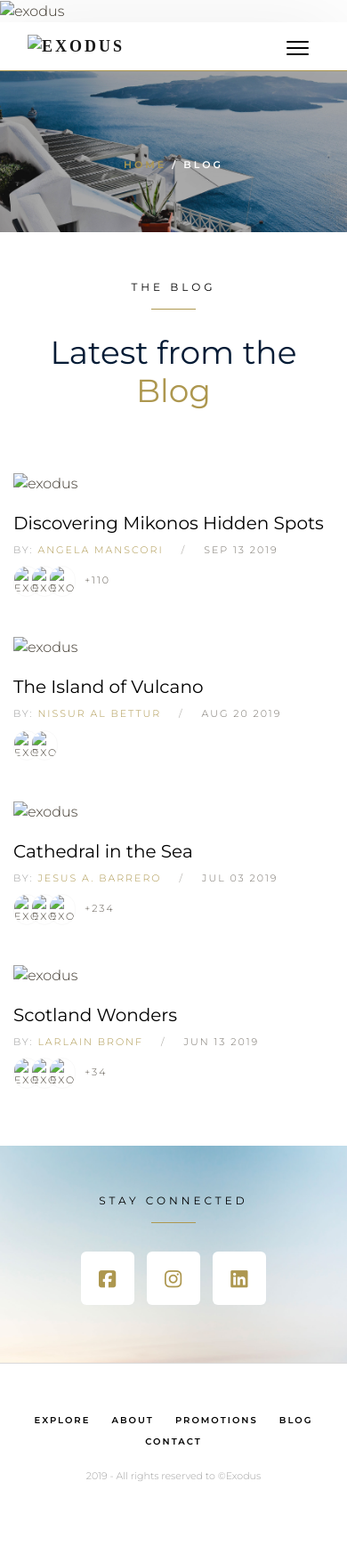
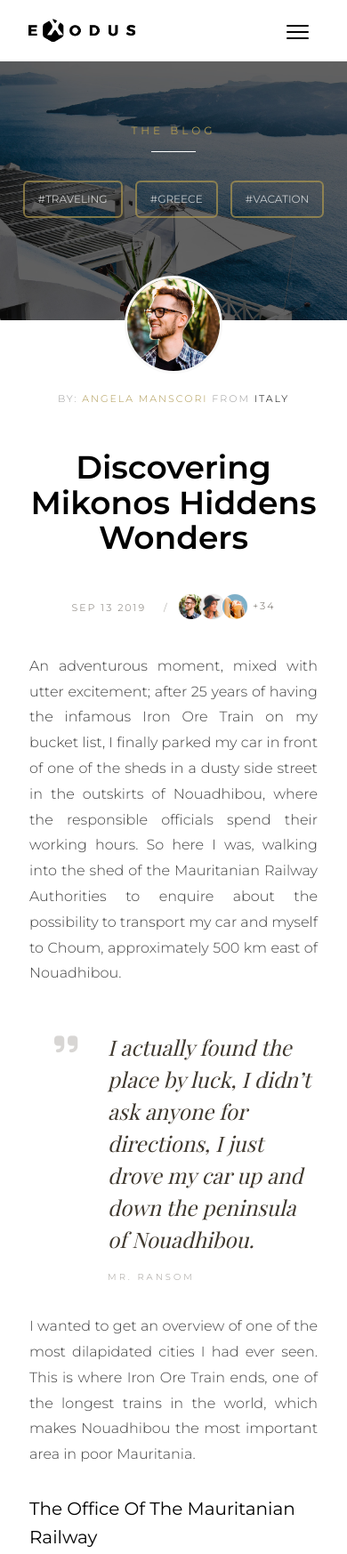
Before and after one commit to UA-MIS/Study-Abroad, a plain HTML site: page src/pages/students/chase/chase.html in a window 390 px wide. Shown: the top 1747 px of the page at 89% size. Before the commit the page ends 1690 px from the top, so only its background shows below. Drawn offline with nearby package versions, Linux system fonts and the light colour scheme; files that its build step writes are made by us from their sources; files whose address does not match are found by name; a web font is replaced by a local one.

Commit message:
removed carousel component and building out chase page again

```diff
--- a/src/pages/students/chase/chase.html
+++ b/src/pages/students/chase/chase.html
@@ -13,31 +13,29 @@
         <link href="https://fonts.googleapis.com/css?family=Montserrat:100,200,300,400,600,700&display=swap" rel="stylesheet">
         <link href="https://fonts.googleapis.com/css?family=Playfair+Display:400,400i,700,700i,900,900i&display=swap" rel="stylesheet">
         <!-- Bootstrap CSS -->
-        <link rel="stylesheet" type="text/css" href="css/bootstrap.min.css"/>
+        <link rel="stylesheet" type="text/css" href="../../../css/bootstrap.min.css"/>
         <!-- Styles CSS -->
-        <link rel="stylesheet" type="text/css" href="css/style.css" />
-        <link rel="stylesheet" type="text/css" href="css/az-styles.css" />
+        <link rel="stylesheet" type="text/css" href="../../../css/style.css" />
+        <link rel="stylesheet" type="text/css" href="../../../css/az-styles.css" />
         <!-- Load Font Awesome Kit -->
         <script src="https://kit.fontawesome.com/747940bb1c.js"></script>
         <!-- Load Animate CSS -->
-        <link rel="stylesheet" type="text/css" href="css/animate.css">
+        <link rel="stylesheet" type="text/css" href="../../../css/animate.css">
         <!-- Load AOS CSS -->
-        <link rel="stylesheet" type="text/css" href="css/aos.css">
+        <link rel="stylesheet" type="text/css" href="../../../css/aos.css">
         <!-- Slick Slider CSS -->
-        <link rel="stylesheet" type="text/css" href="css/slick.css">
-        <link rel="stylesheet" type="text/css" href="css/slick-theme.css">
+        <link rel="stylesheet" type="text/css" href="../../../css/slick.css">
+        <link rel="stylesheet" type="text/css" href="../../../css/slick-theme.css">
 
     </head>
     <body class="white">
-    <div class="app-carousel">
-        <img src="assets/img/gallery/01.jpg" alt="exodus" class="img-fluid">
-    </div>
+
         <!-- Main Content Starts -->
         <header class="b-gold white">
             <div class="container">
                 <nav class="navbar navbar-expand-lg navbar-light">
                 <!-- Change path logo here -->
-                  <a class="navbar-brand logo" href="index.html"><img src="assets/img/logo.png" alt="Exodus" class="img-fluid"></a>
+                  <a class="navbar-brand logo" href="index.html"><img src="../../../assets/img/logo.png" alt="Exodus" class="img-fluid"></a>
 
                   <!-- Collapse button -->
                   <button class="navbar-toggler first-button" type="button" data-toggle="collapse" data-target="#navbarSupportedContent"
@@ -57,7 +55,7 @@
                             <a class="nav-link" href="promo-page.html">Promotions</a>
                         </li>
                         <li class="nav-item">
-                            <a class="nav-link t-gold" href="">Blog</a>
+                            <a class="nav-link t-gold" href="blog-page.html">Blog</a>
                         </li>
                         <li class="nav-item">
                         <a class="nav-link" href="contact-page.html"><i class="far fa-envelope"></i></a>
@@ -72,110 +70,74 @@
         <div id="about" class="section video">
                 <div class="container">
                     <div class="content center mt-100">
-                        <div class="breadcrumb t-white">
-                            <a href="index.html" class="t-gold">Home</a> / Blog
-                        </div>
+                        <h5 class="t-gold">THE BLOG</h5>
+                        <span class="line"></span>
+                        <div class="tags"><a class="tag t-white b-gold">#traveling</a> <a class="tag t-white b-gold">#greece</a> <a class="tag t-white b-gold">#vacation</a></div>
+                        <div class="mt-50"></div>
                     </div>
                 </div>
             <!-- Video Background -->
             <div class="video-back">
-                <div class="color-overlay op-3"></div>
+                <div class="color-overlay op-6"></div>
                 <video class="back three img">
                 </video>
             </div>
         </div><!-- Section Ends -->
 
         <!-- Section -->
-        <div class="section white">
-            <div class="container" id="posts">
-                <div class="content center">
+        <div class="section white no-padding post-detail">
+            <div class="container" id="post">
+                <div class="content center paragraph">
+                    <div class="center info-box-detail mt-minus-200">
+                        <div class="author"><img src="../../../assets/img/user1.jpg" alt="exodus" class="img-fluid"></div>
+                        <div class="post-info">By: <a class="author t-gold">Angela Manscori</a> from <span class="country">Italy</span></div>
+                    </div>
+                    <h1 class="t-black">Discovering Mikonos Hiddens Wonders</h1>
 
-                    <h5 class="t-black">THE BLOG</h5>
-                    <span class="line gold"></span>
-                    <h2 class="t-dark">Latest from the <span class="t-gold">Blog</span></h2>
-                    <div class="row text-justify mt-30">
+                     <div class="info-box-detail left">
+                        <div class="post-date">Sep 13 2019</div>
+                        <span class="separation">/</span>
+                        <div class="post-views">
+                            <img src="../../../assets/img/user1.jpg" alt="exodus" class="img-fluid">
+                            <img src="../../../assets/img/user2.jpg" alt="exodus" class="img-fluid">
+                            <img src="../../../assets/img/user3.jpg" alt="exodus" class="img-fluid">
+                            <span class="count">+34</span>
+                        </div>
+                    </div>
 
-                        <!-- Info Box -->
-                        <div class="col-lg-6 left mt-20" >
-                            <div class="post-item">
-                                <img src="assets/img/ft-1.jpg" alt="exodus" class="img-fluid main">
-                                <a href="blog-detail.html"><h4 class="t-black">Discovering Mikonos Hidden Spots</h4></a>
-                                <div class="info-box-detail left">
-                                    <div class="post-info">By: <a class="author t-gold">Angela Manscori</a></div>
-                                    <span class="separation">/</span>
-                                    <div class="post-date">Sep 13 2019</div>
-                                    <div class="post-views">
-                                        <img src="assets/img/user1.jpg" alt="exodus" class="img-fluid">
-                                        <img src="assets/img/user2.jpg" alt="exodus" class="img-fluid">
-                                        <img src="assets/img/user3.jpg" alt="exodus" class="img-fluid">
-                                        <span class="count">+110</span>
-                                    </div>
-                                </div>
-                            </div>
-                        </div><!-- End -->
+                    <p class=" justify">An adventurous moment, mixed with utter excitement; after 25 years of having the infamous Iron Ore Train on my bucket list, I finally parked my car in front of one of the sheds in a dusty side street in the outskirts of Nouadhibou, where the responsible officials spend their working hours. So here I was, walking into the shed of the Mauritanian Railway Authorities to enquire about the possibility to transport my car and myself to Choum, approximately 500 km east of Nouadhibou.</p>
 
-                        <!-- Info Box -->
-                        <div class="col-lg-6 left mt-20" >
-                            <div class="post-item">
-                                <img src="assets/img/ft-2.jpg" alt="exodus" class="img-fluid main">
-                                <a href="blog-detail.html"><h4 class="t-black">The Island of Vulcano</h4></a>
-                                <div class="info-box-detail left">
-                                    <div class="post-info">By: <a class="author t-gold">Nissur Al Bettur</a></div>
-                                    <span class="separation">/</span>
-                                    <div class="post-date">Aug 20 2019</div>
-                                    <div class="post-views">
-                                        <img src="assets/img/user1.jpg" alt="exodus" class="img-fluid">
-                                        <img src="assets/img/user2.jpg" alt="exodus" class="img-fluid">
-                                    </div>
-                                </div>
-                            </div>
-                        </div><!-- End -->
+                    <blockquote><i class="fas fa-quote-right"></i> <span class="quote">I actually found the place by luck, I didn’t ask anyone for directions, I just drove my car up and down the peninsula of Nouadhibou. <span class="author"> Mr. Ransom</span></span></blockquote>
 
-                        <!-- Info Box -->
-                        <div class="col-lg-6 left mt-20" >
-                            <div class="post-item">
-                                <img src="assets/img/ft-3.jpg" alt="exodus" class="img-fluid main">
-                                <a href="blog-detail.html"><h4 class="t-black">Cathedral in the Sea</h4></a>
-                                <div class="info-box-detail left">
-                                    <div class="post-info">By: <a class="author t-gold">Jesus A. Barrero</a></div>
-                                    <span class="separation">/</span>
-                                    <div class="post-date">Jul 03 2019</div>
-                                    <div class="post-views">
-                                        <img src="assets/img/user1.jpg" alt="exodus" class="img-fluid">
-                                        <img src="assets/img/user2.jpg" alt="exodus" class="img-fluid">
-                                        <img src="assets/img/user3.jpg" alt="exodus" class="img-fluid">
-                                        <span class="count">+234</span>
-                                    </div>
-                                </div>
-                            </div>
-                        </div><!-- End -->
+                    <p class="justify">I wanted to get an overview of one of the most dilapidated cities I had ever seen. This is where Iron Ore Train ends, one of the longest trains in the world, which makes Nouadhibou the most important area in poor Mauritania.</p>
 
-                        <!-- Info Box -->
-                        <div class="col-lg-6 left mt-20" >
-                            <div class="post-item">
-                                <img src="assets/img/ft-4.jpg" alt="exodus" class="img-fluid main">
-                                <a href="blog-detail.html"><h4 class="t-black">Scotland Wonders</h4></a>
-                                <div class="info-box-detail left">
-                                    <div class="post-info">By: <a class="author t-gold">Larlain Bronf</a></div>
-                                    <span class="separation">/</span>
-                                    <div class="post-date">Jun 13 2019</div>
-                                    <div class="post-views">
-                                        <img src="assets/img/user1.jpg" alt="exodus" class="img-fluid">
-                                        <img src="assets/img/user2.jpg" alt="exodus" class="img-fluid">
-                                        <img src="assets/img/user3.jpg" alt="exodus" class="img-fluid">
-                                        <span class="count">+34</span>
-                                    </div>
-                                </div>
-                            </div>
-                        </div><!-- End -->
+                    <h3 class="left">The Office Of The Mauritanian Railway</h3>
+                    <p class="justify">When A White Western Woman Enters The Office Of The Mauritanian Railway Authorities.
+                     The deal was done in the blink of an eye. With one place still available, I could put my car on the train. I only had to decide immediately, since the train was about to leave. I quickly checked my water and food supply, which would last for some days and gave it a go. 120 Euros for the car plus myself was a fair price and within the next couple of minutes, my car was loaded and tied to a platform for vehicles. My ticket said no passengers in the car, but nobody obliged when I asked if I could spend the journey in or on the car. I started making arrangements for the coming 30 hours: water, food, snacks were all at hand, towel, toothbrush and toilet paper on the dashboard, cameras and mobile phone as well within easy reach. Check, check, double check.
 
-                    </div>
+                    It took hours of turning switches, pulling the wagons and platforms up and down the tracks, back and forth to have them all in right position ready for the long journey East. Finally, around 8pm, after seven hours of waiting (talk about an immediate decision making), everything was set and the train took off honking repeatedly, taking the endless semicircle track out of Nouadhibou.</p>
                 </div>
             </div>
-        </div><!-- Section Ends -->
+            <div class="section back three mt-50">
+                <div class="m-200"></div>
+            </div>
+            <div class="credit">View from my window</div>
+
+            <div class="container mt-20 paragraph">
+                <h3 class="left">The White Western Woman</h3>
+                <div class="content center">
+                    <p class="justify">When A White Western Woman Enters The Office Of The Mauritanian Railway Authorities.
+                    So here I was, walking into the shed of the Mauritanian Railway Authorities to enquire about the possibility to transport my car and myself to Choum, approximately 500 km east of Nouadhibou. The deal was done in the blink of an eye. With one place still available, I could put my car on the train. I only had to decide immediately, since the train was about to leave. I quickly checked my water and food supply, which would last for some days and gave it a go. 120 Euros for the car plus myself was a fair price and within the next couple of minutes, my car was loaded and tied to a platform for vehicles. My ticket said no passengers in the car, but nobody obliged when I asked if I could spend the journey in or on the car. I started making arrangements for the coming 30 hours: water, food, snacks were all at hand, towel, toothbrush and toilet paper on the dashboard, cameras and mobile phone as well within easy reach. Check, check, double check.
+                    <br><br>
+                    It took hours of turning switches, pulling the wagons and platforms up and down the tracks, back and forth to have them all in right position ready for the long journey East. Finally, around 8pm, after seven hours of waiting (talk about an immediate decision making), everything was set and the train took off honking repeatedly, taking the endless semicircle track out of Nouadhibou.</p>
+                    <p class="mt-50"><a href="" class="primary-btn white b-gold border t-gold"><i class="fas fa-heart"></i> Like</a> <a href="" class="primary-btn white b-gold border t-gold"><i class="fas fa-share"></i> Share</a></p>
+                </div>
+            </div>
+        </div>
+        <!-- Section -->
 
         <!-- Section -->
-        <div class="section back five">
+        <div class="section back five mt-50">
             <div class="container center">
                 <h5 class="t-black">stay connected</h5>
                 <span class="line gold"></span>
@@ -203,17 +165,14 @@
             </footer>
 
         <!-- JS files upload -->
-        <script src="js/jquery-3.4.1.min.js"></script>
-        <script src="js/bootstrap.min.js"></script>
-        <script src="js/popper.min.js"></script>
-        <script src="js/slick.min.js"></script>
-        <script src="js/validator.min.js"></script>
-        <script src="js/contact.js"></script>
-        <script src="js/main.js"></script>
-        <script src="js/aos.js"></script>
-
-        <!-- Components -->
-        <script src="js/components/carousel.js"></script>
+        <script src="../../../js/jquery-3.4.1.min.js"></script>
+        <script src="../../../js/bootstrap.min.js"></script>
+        <script src="../../../js/popper.min.js"></script>
+        <script src="../../../js/slick.min.js"></script>
+        <script src="../../../js/validator.min.js"></script>
+        <script src="../../../js/contact.js"></script>
+        <script src="../../../js/main.js"></script>
+        <script src="../../../js/aos.js"></script>
 
     </body>
 </html>
```
Also changed, not shown: src/js/components/carousel.js (deleted, +0 -54 lines), src/js/components/header.js (deleted, +0 -29 lines), src/pages/about-page.html (renamed from src/about-page.html).
